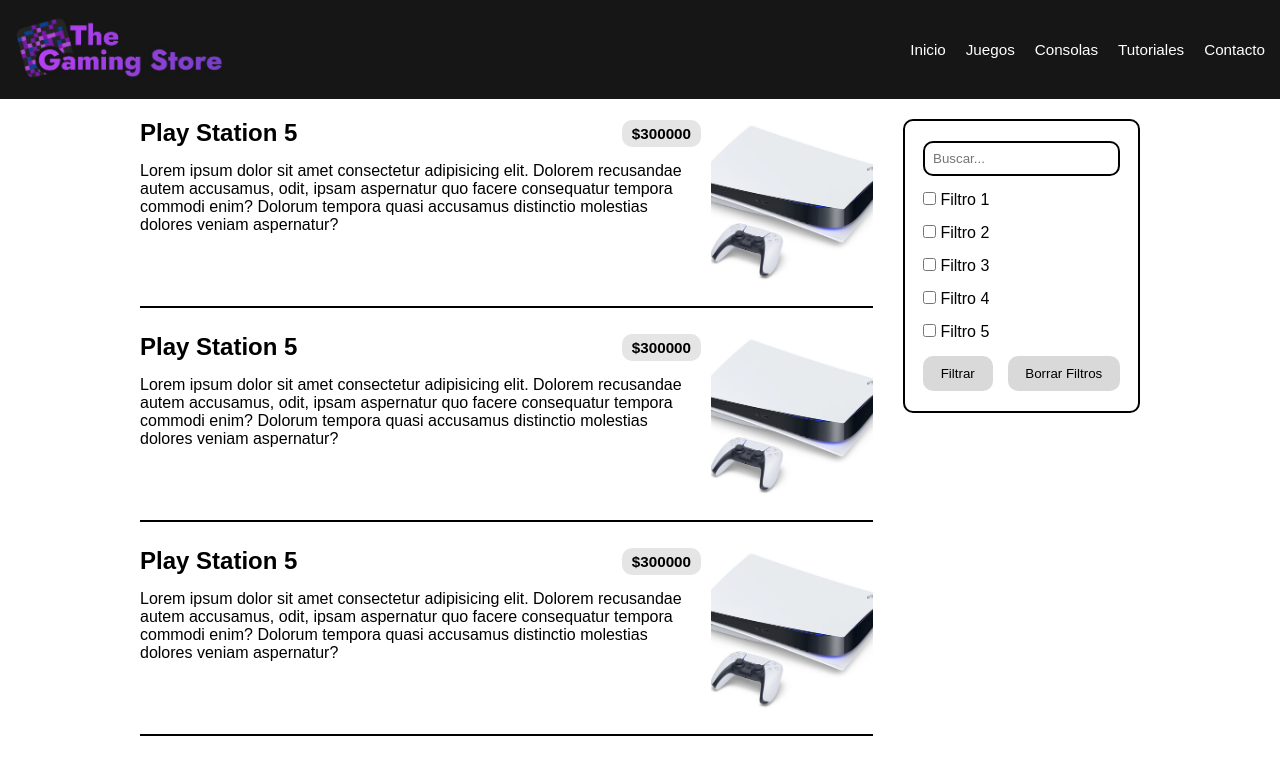
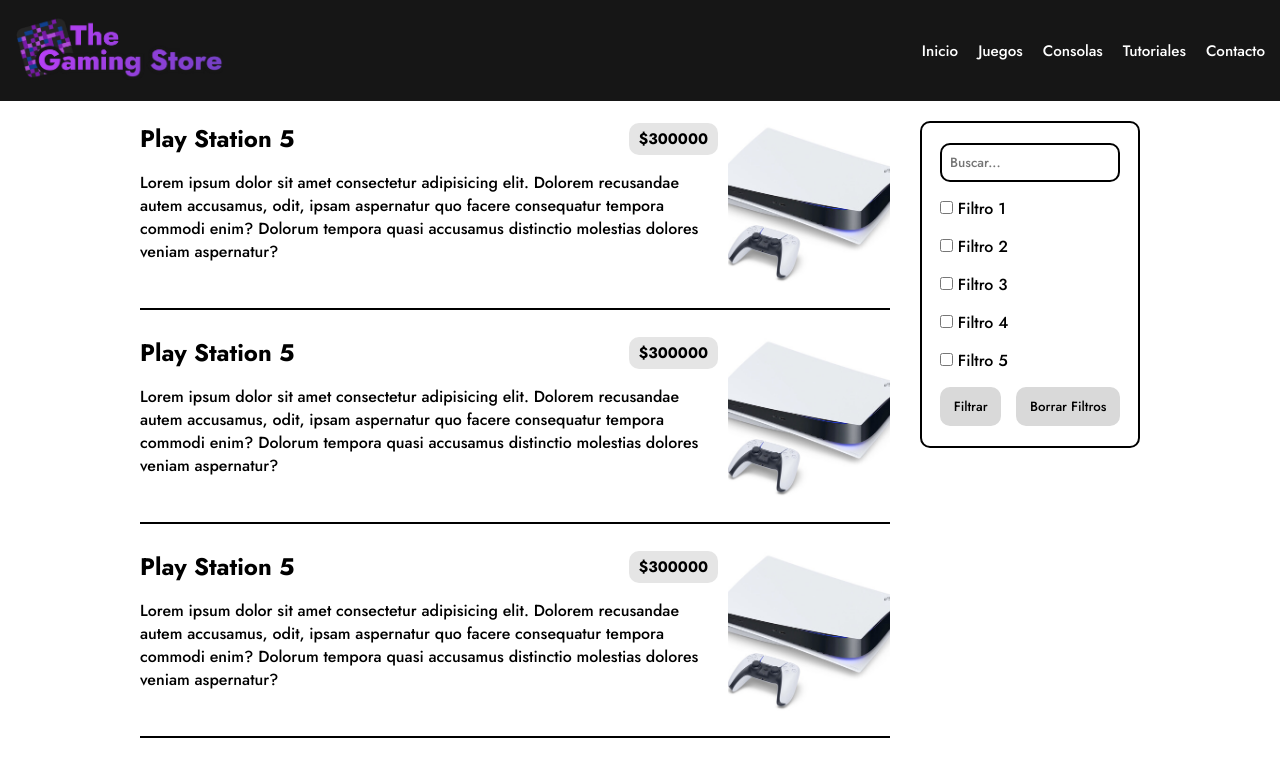
Before and after one commit to santi28/GamingStoreCodehouse, a plain HTML site: page pages/consoles.html in a window 1280 px wide. Shown: the top 758 px of the page. Drawn offline with Linux system fonts and the light colour scheme; files that its build step writes are made by us from their sources.

Commit message:
fix: fixed typography issues on subpages

```diff
--- a/pages/consoles.html
+++ b/pages/consoles.html
@@ -4,7 +4,12 @@
     <meta charset="UTF-8">
     <meta http-equiv="X-UA-Compatible" content="IE=edge">
     <meta name="viewport" content="width=device-width, initial-scale=1.0">
-    <link rel="stylesheet" href="../css/style.css">
+    <!-- Tipografía de Google Fonts -->
+    <link rel="preconnect" href="https://fonts.googleapis.com">
+    <link rel="preconnect" href="https://fonts.gstatic.com" crossorigin>
+    <link href="https://fonts.googleapis.com/css2?family=Jost:wght@500;700;800&display=swap" rel="stylesheet">
+    <!-- Estilos base (Tipografía, Reseteo CSS, etc) & estilos de la pagina -->
+    <link rel="stylesheet" href="css/style.css">
     <title>The Gaming Store - Juegos</title>
   </head>
   <body>
```
Also changed, not shown: pages/games.html (+6 -1 lines), pages/tutorials.html (+6 -1 lines).
